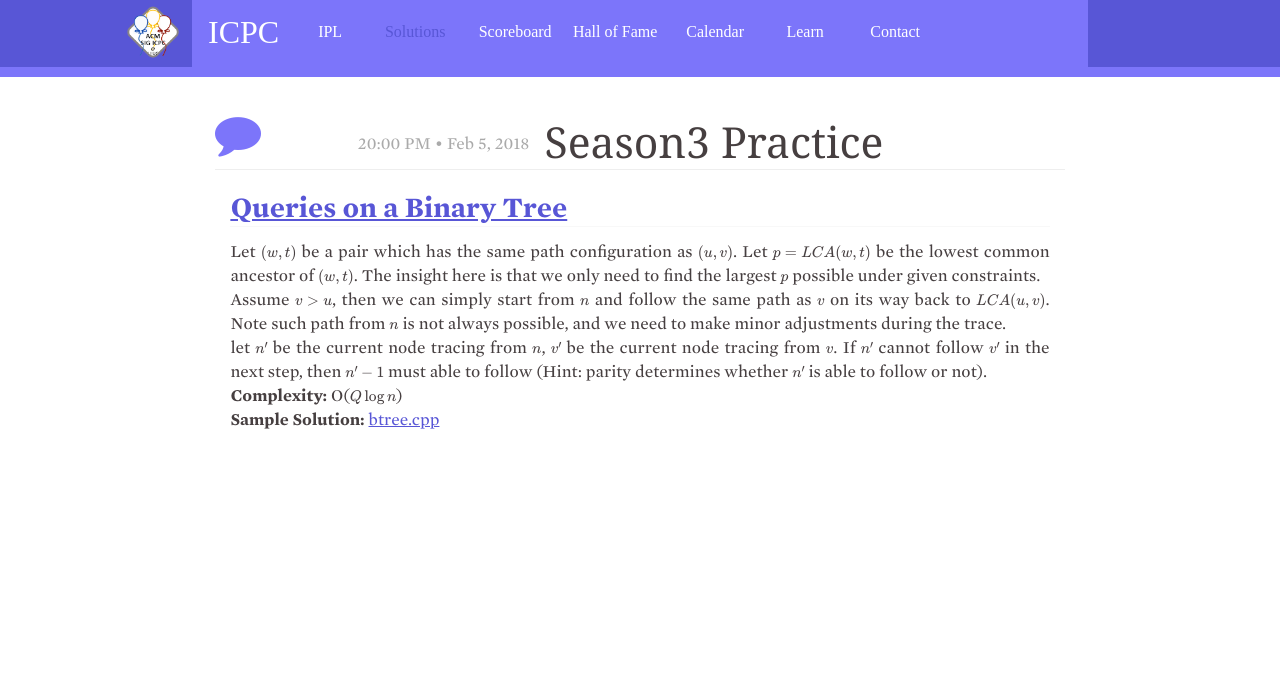
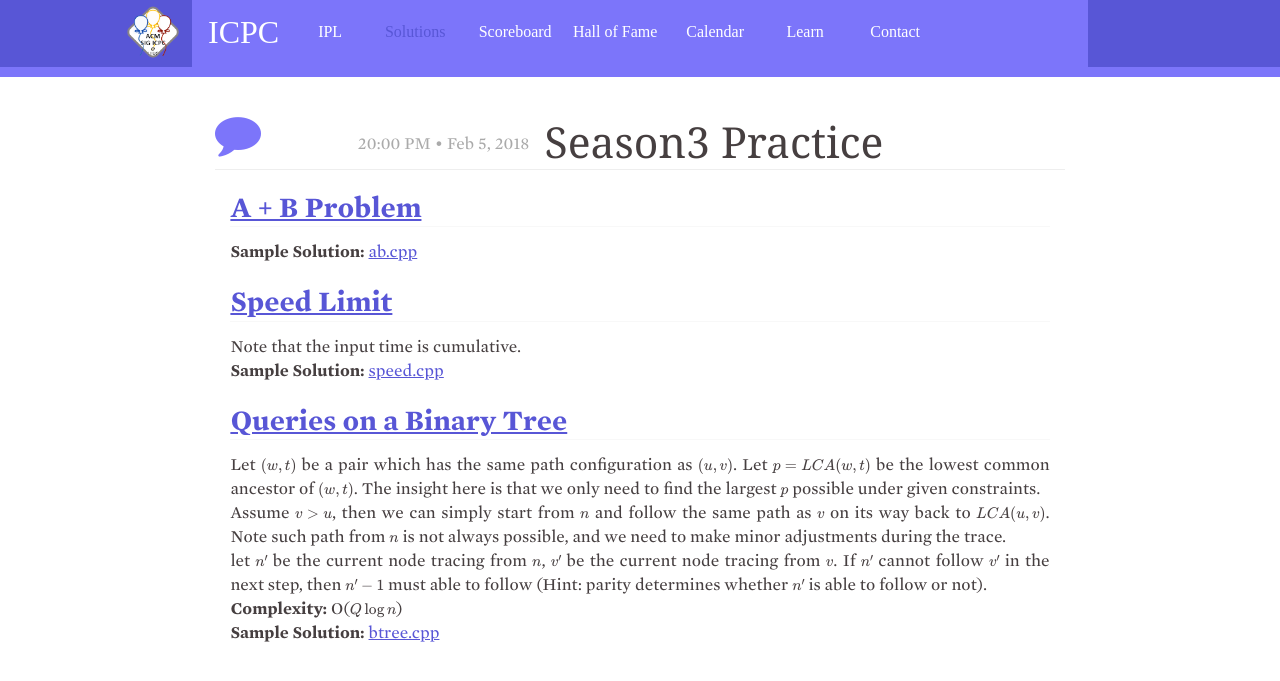
Before and after one commit to acm-uiuc/icpc-website, a Jekyll site: the page built from _posts/2018-02-05-Season3-Practice.md, in a window 1280 px wide. Shown: the top 681 px of the page. Built offline with Jekyll 4.4.1, drawn with Linux system fonts in a browser that asks for light colours; nearby versions of some CDN libraries; some web fonts are replaced; formulas are drawn with MathJax 3; comment, search, counter and statistics services are not loaded.

Commit message:
s3c0 a-b solutions

```diff
--- a/_posts/2018-02-05-Season3-Practice.md
+++ b/_posts/2018-02-05-Season3-Practice.md
@@ -4,6 +4,16 @@ category: solutions
 time: 20:00 PM
 description: Solutions for the practice contest
 ---
+
+# **[A + B Problem](http://judge.u-aizu.ac.jp/onlinejudge/description.jsp?id=1000)**
+
+**Sample Solution:** [ab.cpp]
+
+# **[Speed Limit](https://open.kattis.com/problems/speedlimit)**
+
+Note that the input time is cumulative.
+
+**Sample Solution:** [speed.cpp]
 
 # **[Queries on a Binary Tree](https://www.codechef.com/problems/BINTREEQ)**
 Let \\((w, t)\\) be a pair which has the same path configuration as
@@ -25,4 +35,6 @@ to follow (Hint: parity determines whether \\(n'\\) is able to follow or not).
 
 **Sample Solution:** [btree.cpp]
 
+[ab.cpp]: /assets/ipl_solutions/season3/practice/ab.cpp
+[speed.cpp]: /assets/ipl_solutions/season3/practice/speed.cpp
 [btree.cpp]: /assets/ipl_solutions/season3/practice/btree.cpp
--- a/ipl.html
+++ b/ipl.html
@@ -19,7 +19,8 @@ title: Illinois Programming League
 <div class="item">
     <h2 class="title">Quick Links</h2>
 
-    <a href="https://vjudge.net/contest/209871" target="_blank">> Practice Contest</a><br>
+    <a href="https://vjudge.net/contest/211538" target="_blank">> Freshman Contest 1</a><br>
+    <a href="https://vjudge.net/contest/211540" target="_blank">> Open Contest 1</a><br>
 	<a href="https://docs.google.com/forms/d/e/1FAIpQLSd0yYzpjAyrapPI4qhjFpH0Jkw_SCo0PxXMnsN2PXSmuullpQ/viewform" target="_blank">> Signup Form</a><br>
     <a href="http://en.cppreference.com/w/" target="_blank">> CPP
         Reference</a><br>
```
Also changed, not shown: 2 other files.
